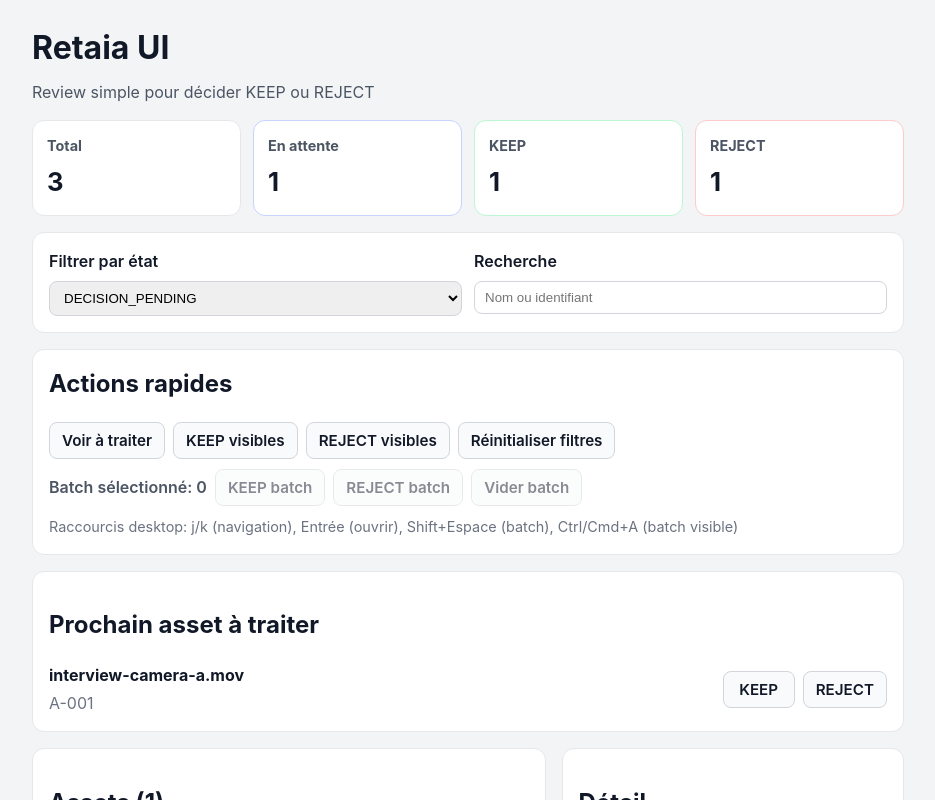
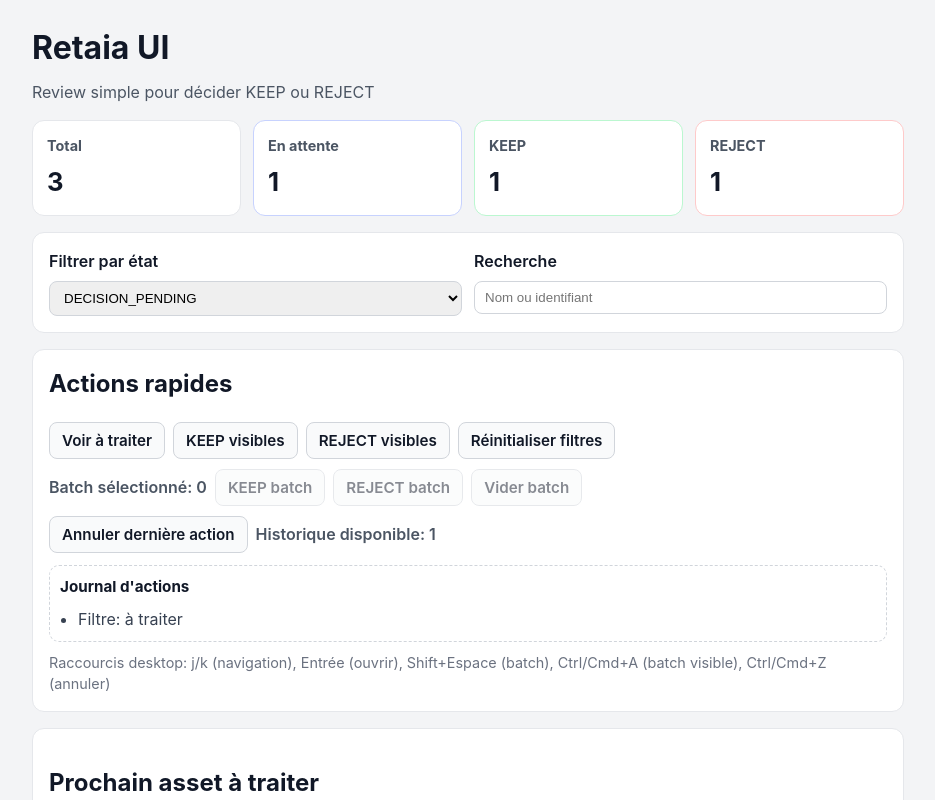
Before and after one commit to Retaia/retaia-ui, a React (Vite) app: page / in a window 1280 px wide. Both pictures are taken after a click on the button "Voir à traiter". Shown: the top 800 px of the page, without its empty margins (172-1107 px from the left). Built offline with nearby package versions, Linux system fonts and the light colour scheme.

Commit message:
feat(ui): add undo and activity log for review actions

```diff
--- a/src/App.css
+++ b/src/App.css
@@ -88,6 +88,38 @@
   margin: 0;
   color: #4b5563;
   font-weight: 600;
+}
+
+.history-actions {
+  margin-top: 10px;
+  display: flex;
+  flex-wrap: wrap;
+  gap: 8px;
+  align-items: center;
+}
+
+.history-actions p {
+  margin: 0;
+  color: #4b5563;
+  font-weight: 600;
+}
+
+.activity-log {
+  margin-top: 12px;
+  padding: 10px;
+  border: 1px dashed #d1d5db;
+  border-radius: 10px;
+}
+
+.activity-log h3 {
+  margin: 0 0 8px;
+  font-size: 0.95rem;
+}
+
+.activity-log ul {
+  margin: 0;
+  padding-left: 18px;
+  color: #374151;
 }
 
 .keyboard-hint {
--- a/src/App.tsx
+++ b/src/App.tsx
@@ -1,4 +1,4 @@
-import { useCallback, useEffect, useMemo, useState } from 'react'
+import { useCallback, useEffect, useMemo, useRef, useState } from 'react'
 import './App.css'
 import { AssetList } from './components/AssetList'
 import { ReviewSummary } from './components/ReviewSummary'
@@ -20,6 +20,11 @@ function App() {
   const [assets, setAssets] = useState<Asset[]>(INITIAL_ASSETS)
   const [selectedAssetId, setSelectedAssetId] = useState<string | null>(null)
   const [batchIds, setBatchIds] = useState<string[]>([])
+  const [undoStack, setUndoStack] = useState<
+    Array<{ assets: Asset[]; selectedAssetId: string | null; batchIds: string[] }>
+  >([])
+  const [activityLog, setActivityLog] = useState<Array<{ id: number; label: string }>>([])
+  const activityId = useRef(1)
 
   const visibleAssets = useMemo(() => {
     return filterAssets(assets, filter, search)
@@ -35,7 +40,37 @@ function App() {
     [assets],
   )
 
+  const logActivity = useCallback((label: string) => {
+    setActivityLog((current) =>
+      [{ id: activityId.current++, label }, ...current].slice(0, 8),
+    )
+  }, [])
+
+  const pushUndoSnapshot = useCallback(() => {
+    setUndoStack((current) =>
+      [{ assets, selectedAssetId, batchIds }, ...current].slice(0, 30),
+    )
+  }, [assets, selectedAssetId, batchIds])
+
+  const recordAction = useCallback(
+    (label: string) => {
+      pushUndoSnapshot()
+      logActivity(label)
+    },
+    [logActivity, pushUndoSnapshot],
+  )
+
   const handleDecision = (id: string, action: DecisionAction) => {
+    const target = assets.find((asset) => asset.id === id)
+    if (!target) {
+      return
+    }
+    const nextState = getStateFromDecision(action, target.state)
+    if (nextState === target.state) {
+      return
+    }
+
+    recordAction(`${action} ${id}`)
     setAssets((current) =>
       current.map((asset) => {
         if (asset.id !== id) {
@@ -43,7 +78,7 @@ function App() {
         }
         return {
           ...asset,
-          state: getStateFromDecision(action, asset.state),
+          state: nextState,
         }
       }),
     )
@@ -55,6 +90,7 @@ function App() {
       return
     }
 
+    recordAction(`${action} visibles (${targetIds.length})`)
     const nextState = action === 'KEEP' ? 'DECIDED_KEEP' : 'DECIDED_REJECT'
     setAssets((current) => updateAssetsState(current, targetIds, nextState))
   }
@@ -63,16 +99,22 @@ function App() {
     if (batchIds.length === 0) {
       return
     }
+    recordAction(`${action} batch (${batchIds.length})`)
     const nextState = action === 'KEEP' ? 'DECIDED_KEEP' : 'DECIDED_REJECT'
     setAssets((current) => updateAssetsState(current, batchIds, nextState))
     setBatchIds([])
   }
 
-  const toggleBatchAsset = (id: string) => {
-    setBatchIds((current) =>
-      current.includes(id) ? current.filter((value) => value !== id) : [...current, id],
-    )
-  }
+  const toggleBatchAsset = useCallback(
+    (id: string) => {
+      setBatchIds((current) => {
+        const willAdd = !current.includes(id)
+        recordAction(willAdd ? `Ajout batch ${id}` : `Retrait batch ${id}`)
+        return willAdd ? [...current, id] : current.filter((value) => value !== id)
+      })
+    },
+    [recordAction],
+  )
 
   const handleAssetClick = (id: string, shiftKey: boolean) => {
     if (shiftKey) {
@@ -83,21 +125,48 @@ function App() {
   }
 
   const focusPending = () => {
+    if (filter === 'DECISION_PENDING' && search === '') {
+      return
+    }
+    recordAction('Filtre: à traiter')
     setFilter('DECISION_PENDING')
     setSearch('')
   }
 
   const clearFilters = () => {
+    if (filter === 'ALL' && search === '') {
+      return
+    }
+    recordAction('Réinitialiser filtres')
     setFilter('ALL')
     setSearch('')
   }
 
   const selectAllVisibleInBatch = useCallback(() => {
+    const missingCount = visibleAssets.filter((asset) => !batchIds.includes(asset.id)).length
+    if (missingCount === 0) {
+      return
+    }
+    recordAction(`Sélection batch visible (+${missingCount})`)
     setBatchIds((current) => {
       const merged = new Set([...current, ...visibleAssets.map((asset) => asset.id)])
       return [...merged]
     })
-  }, [visibleAssets])
+  }, [batchIds, recordAction, visibleAssets])
+
+  const undoLastAction = useCallback(() => {
+    setUndoStack((current) => {
+      if (current.length === 0) {
+        return current
+      }
+      const [last, ...rest] = current
+      setAssets(last.assets)
+      setSelectedAssetId(last.selectedAssetId)
+      setBatchIds(last.batchIds)
+      logActivity('Annulation')
+      return rest
+    })
+  }, [logActivity])
 
   const selectVisibleByOffset = useCallback(
     (offset: -1 | 1) => {
@@ -130,7 +199,7 @@ function App() {
       return
     }
     toggleBatchAsset(selectedAssetId)
-  }, [selectedAssetId])
+  }, [selectedAssetId, toggleBatchAsset])
 
   useEffect(() => {
     const onKeyDown = (event: KeyboardEvent) => {
@@ -149,6 +218,12 @@ function App() {
       if ((event.ctrlKey || event.metaKey) && event.key.toLowerCase() === 'a') {
         event.preventDefault()
         selectAllVisibleInBatch()
+        return
+      }
+
+      if ((event.ctrlKey || event.metaKey) && event.key.toLowerCase() === 'z') {
+        event.preventDefault()
+        undoLastAction()
         return
       }
 
@@ -187,6 +262,7 @@ function App() {
     selectAllVisibleInBatch,
     selectVisibleByOffset,
     toggleBatchForSelectedAsset,
+    undoLastAction,
   ])
 
   return (
@@ -252,9 +328,27 @@ function App() {
             Vider batch
           </button>
         </div>
+        <div className="history-actions">
+          <button type="button" onClick={undoLastAction} disabled={undoStack.length === 0}>
+            Annuler dernière action
+          </button>
+          <p>Historique disponible: {undoStack.length}</p>
+        </div>
+        <section className="activity-log" aria-label="Journal d'actions">
+          <h3>Journal d&apos;actions</h3>
+          {activityLog.length === 0 ? (
+            <p className="empty-state">Aucune action pour le moment.</p>
+          ) : (
+            <ul>
+              {activityLog.map((entry) => (
+                <li key={entry.id}>{entry.label}</li>
+              ))}
+            </ul>
+          )}
+        </section>
         <p className="keyboard-hint">
           Raccourcis desktop: j/k (navigation), Entrée (ouvrir), Shift+Espace (batch),
-          Ctrl/Cmd+A (batch visible)
+          Ctrl/Cmd+A (batch visible), Ctrl/Cmd+Z (annuler)
         </p>
       </section>
 
```
Also changed, not shown: 2 other files (tests, documents, lock files or other folders).
